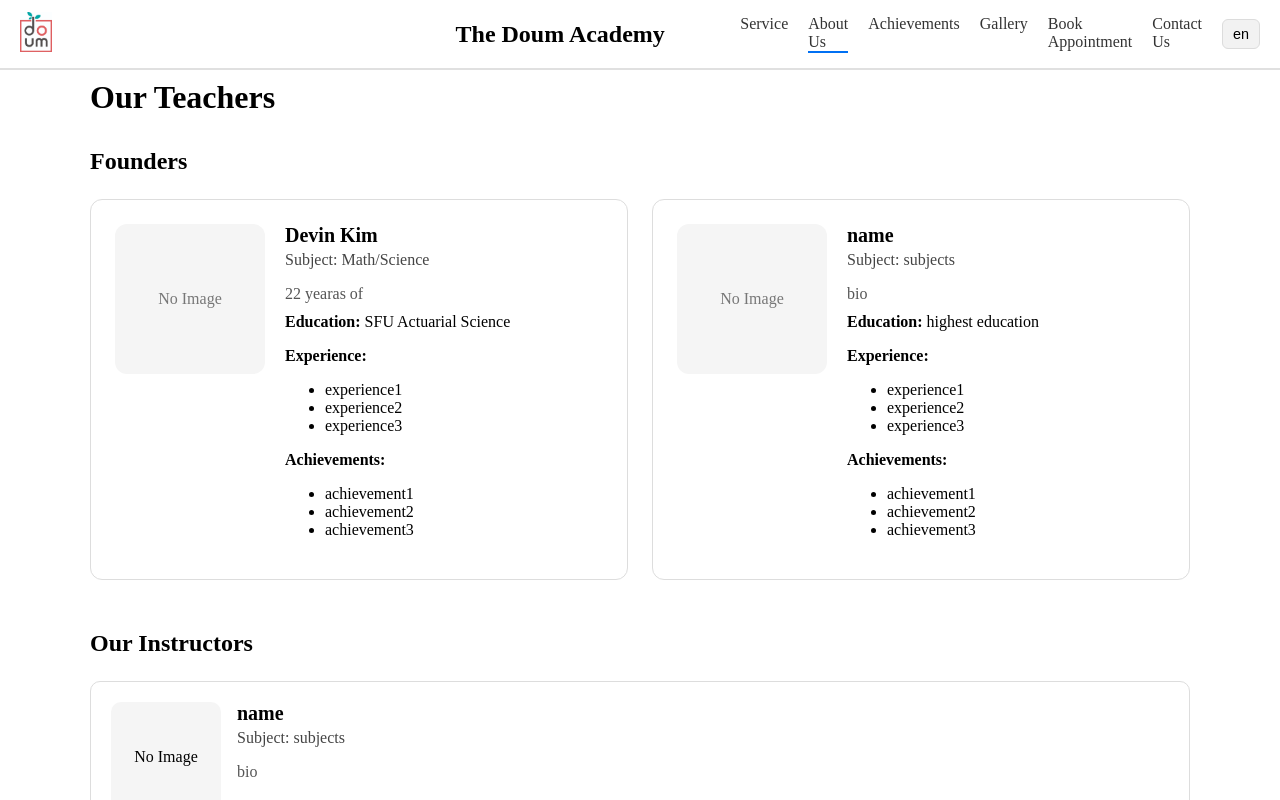
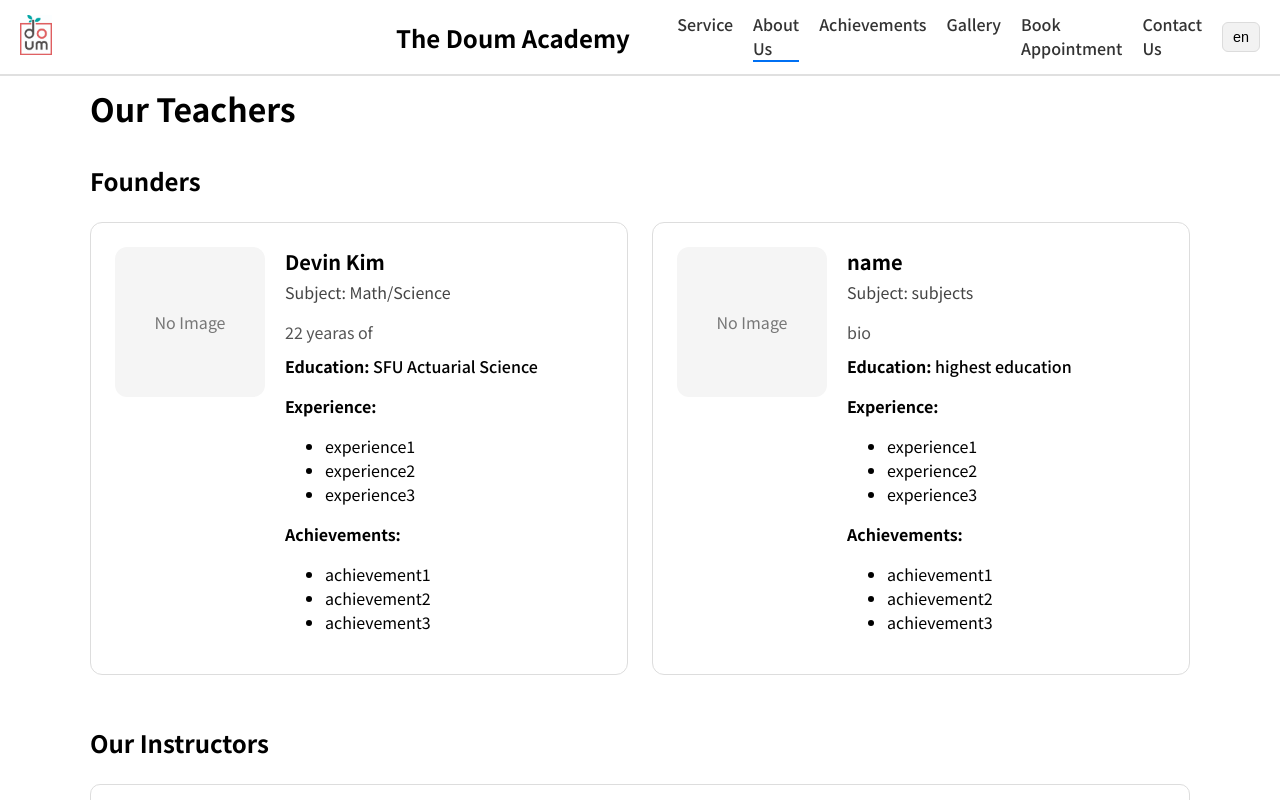
Before and after one commit to junuiui/the-doum-academy-website, a Next.js app: page /about-us in a window 1280 px wide. Shown: the top 800 px of the page. Built offline with nearby package versions, Linux system fonts and the light colour scheme.

Commit message:
language change logic added

```diff
--- a/src/app/layout.tsx
+++ b/src/app/layout.tsx
@@ -1,22 +1,29 @@
 // src/app/layout.tsx
 import './globals.css';
+
 import Navbar from '@/components/NavBar';
 import Footer from '@/components/Footer';
 import { ReactNode } from 'react';
 import { LanguageProvider } from './context/LanguageContext';
+import { Noto_Sans_KR } from "next/font/google";
+
+const noto = Noto_Sans_KR({
+    subsets: ["latin"],
+    weight: ["300", "400", "500", "700"],
+});
 
 export const metadata = {
     title: 'The Doum Academy',
     description: 'Welcome to The Doum Academy',
     icons: {
-        icon: '/theDoumAcademy_sqaure.png',
+        icon: '/DoumAcademyLogo_without_letter.jpg',
     }
 
 };
 
 export default function RootLayout({ children }: { children: ReactNode }) {
     return (
-        <html lang="en">
+        <html lang="en" className={noto.className}>
             <body>
                 <LanguageProvider>
                     <Navbar />
--- a/src/components/teachers/page.tsx
+++ b/src/components/teachers/page.tsx
@@ -2,11 +2,10 @@
 
 import styles from "./page.module.css";
 import teachers from "@/data/teachers.json";
-import { useState } from "react";
+import { useLanguage } from "@/app/context/LanguageContext";
 
 export default function TeachersComponent() {
-    // 기본 언어를 ENG 로 두고, 나중에 NavBar 의 언어 버튼과 sync 가능
-    const [language, setLanguage] = useState<"en" | "ko">("en");
+    const { lang } = useLanguage();
 
     const owners = teachers.filter((t) => t.isOwner);
     const normalTeachers = teachers.filter((t) => !t.isOwner);
@@ -14,12 +13,12 @@ export default function TeachersComponent() {
     return (
         <div className={styles.container}>
             <h1 className={styles.title}>
-                {language === "en" ? "Our Teachers" : "선생님 소개"}
+                {lang === "en" ? "Our Teachers" : "선생님 소개"}
             </h1>
 
             {/* ===== OWNER SECTION ===== */}
             <h2 className={styles.sectionTitle}>
-                {language === "en" ? "Founders" : "설립자"}
+                {lang === "en" ? "Founders" : "설립자"}
             </h2>
 
             <div className={styles.ownerGrid}>
@@ -27,33 +26,33 @@ export default function TeachersComponent() {
                     <div key={t.id} className={styles.ownerCard}>
                         <div className={styles.ownerImage}>
                             {t.profileImage ? (
-                                <img src={t.profileImage} alt={t.name[language]} />
+                                <img src={t.profileImage} alt={t.name[lang]} />
                             ) : (
                                 "No Image"
                             )}
                         </div>
 
                         <div className={styles.ownerInfo}>
-                            <h3 className={styles.teacherName}>{t.name[language]}</h3>
+                            <h3 className={styles.teacherName}>{t.name[lang]}</h3>
 
                             <p className={styles.subject}>
-                                {language === "en" ? "Subject: " : "과목: "}
-                                {t.subject[language]}
+                                {lang === "en" ? "Subject: " : "과목: "}
+                                {t.subject[lang]}
                             </p>
 
-                            <p className={styles.bio}>{t.bio[language]}</p>
+                            <p className={styles.bio}>{t.bio[lang]}</p>
 
                             <p className={styles.education}>
-                                <strong>{language === "en" ? "Education" : "학력"}:</strong>{" "}
-                                {t.education[language]}
+                                <strong>{lang === "en" ? "Education" : "학력"}:</strong>{" "}
+                                {t.education[lang]}
                             </p>
 
                             <div>
                                 <p className={styles.subheading}>
-                                    {language === "en" ? "Experience" : "경력"}:
+                                    {lang === "en" ? "Experience" : "경력"}:
                                 </p>
                                 <ul>
-                                    {t.experience[language].map((exp: string, i: number) => (
+                                    {t.experience[lang].map((exp: string, i: number) => (
                                         <li key={i}>{exp}</li>
                                     ))}
                                 </ul>
@@ -61,10 +60,10 @@ export default function TeachersComponent() {
 
                             <div>
                                 <p className={styles.subheading}>
-                                    {language === "en" ? "Achievements" : "성과"}:
+                                    {lang === "en" ? "Achievements" : "성과"}:
                                 </p>
                                 <ul>
-                                    {t.achievements[language].map((ach: string, i: number) => (
+                                    {t.achievements[lang].map((ach: string, i: number) => (
                                         <li key={i}>{ach}</li>
                                     ))}
                                 </ul>
@@ -76,7 +75,7 @@ export default function TeachersComponent() {
 
             {/* ===== NORMAL TEACHERS ===== */}
             <h2 className={styles.sectionTitle}>
-                {language === "en" ? "Our Instructors" : "강사진"}
+                {lang === "en" ? "Our Instructors" : "강사진"}
             </h2>
 
             <div className={styles.normalList}>
@@ -84,21 +83,21 @@ export default function TeachersComponent() {
                     <div key={t.id} className={styles.normalCard}>
                         <div className={styles.normalImage}>
                             {t.profileImage ? (
-                                <img src={t.profileImage} alt={t.name[language]} />
+                                <img src={t.profileImage} alt={t.name[lang]} />
                             ) : (
                                 "No Image"
                             )}
                         </div>
 
                         <div>
-                            <h3 className={styles.teacherName}>{t.name[language]}</h3>
+                            <h3 className={styles.teacherName}>{t.name[lang]}</h3>
 
                             <p className={styles.subject}>
-                                {language === "en" ? "Subject: " : "과목: "}
-                                {t.subject[language]}
+                                {lang === "en" ? "Subject: " : "과목: "}
+                                {t.subject[lang]}
                             </p>
 
-                            <p className={styles.bio}>{t.bio[language]}</p>
+                            <p className={styles.bio}>{t.bio[lang]}</p>
                         </div>
                     </div>
                 ))}
```
